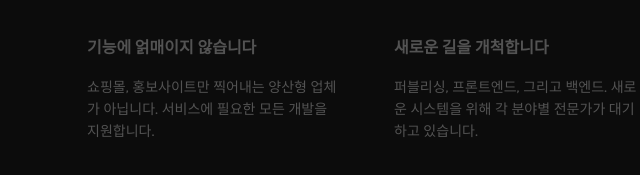
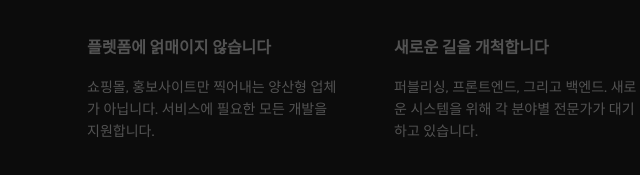
Before and after one commit to TwoSunSystem/twosunsystem.github.com, a plain HTML site: page index.html in a window 1280 px wide. Shown: the part 557-732 px from the top of the page, 121-761 px from the left. Drawn offline with nearby package versions, Linux system fonts and the light colour scheme.

Commit message:
Add files via upload

```diff
--- a/index.html
+++ b/index.html
@@ -68,7 +68,7 @@
                 </div>
                 <div class="intro--options">
                   <a>
-                    <h3>기능에 얽매이지 않습니다</h3>
+                    <h3>플렛폼에 얽매이지 않습니다</h3>
                     <p>쇼핑몰, 홍보사이트만 찍어내는 양산형 업체가 아닙니다. 서비스에 필요한 모든 개발을 지원합니다.</p>
                   </a>
                   <a>
```
